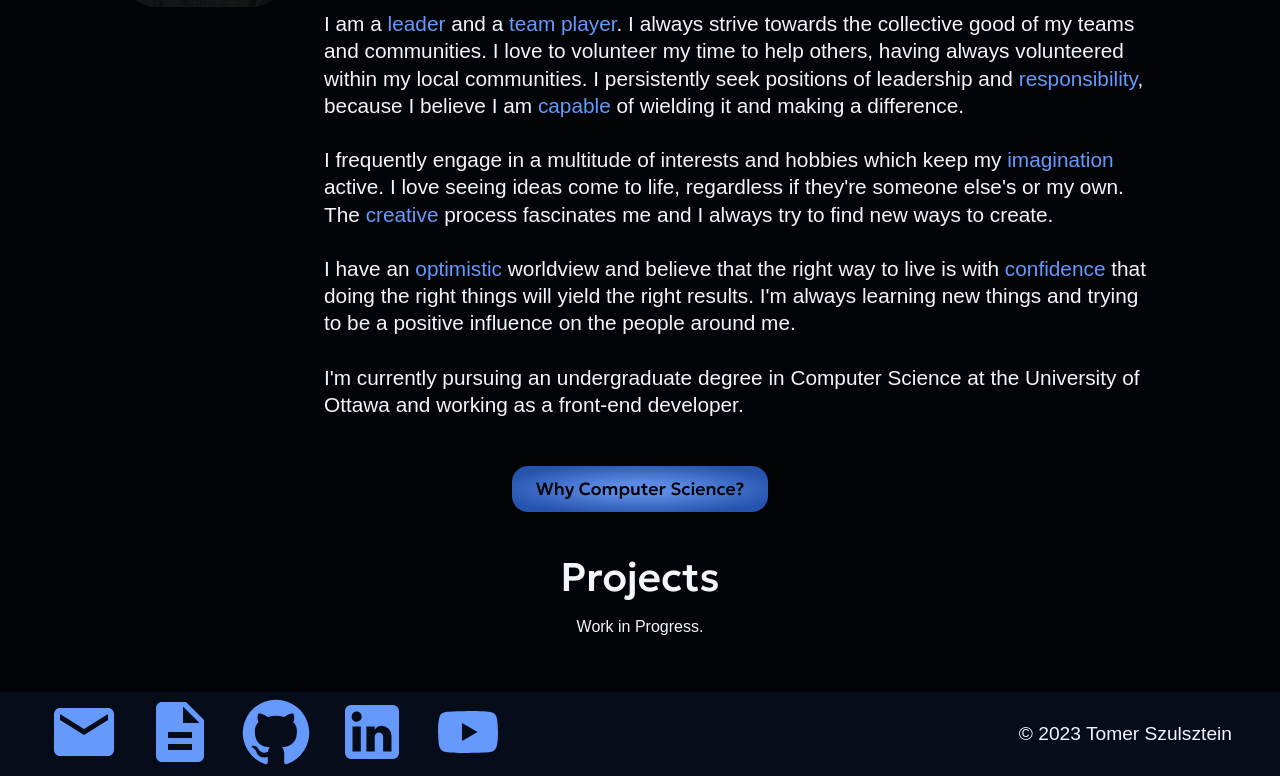
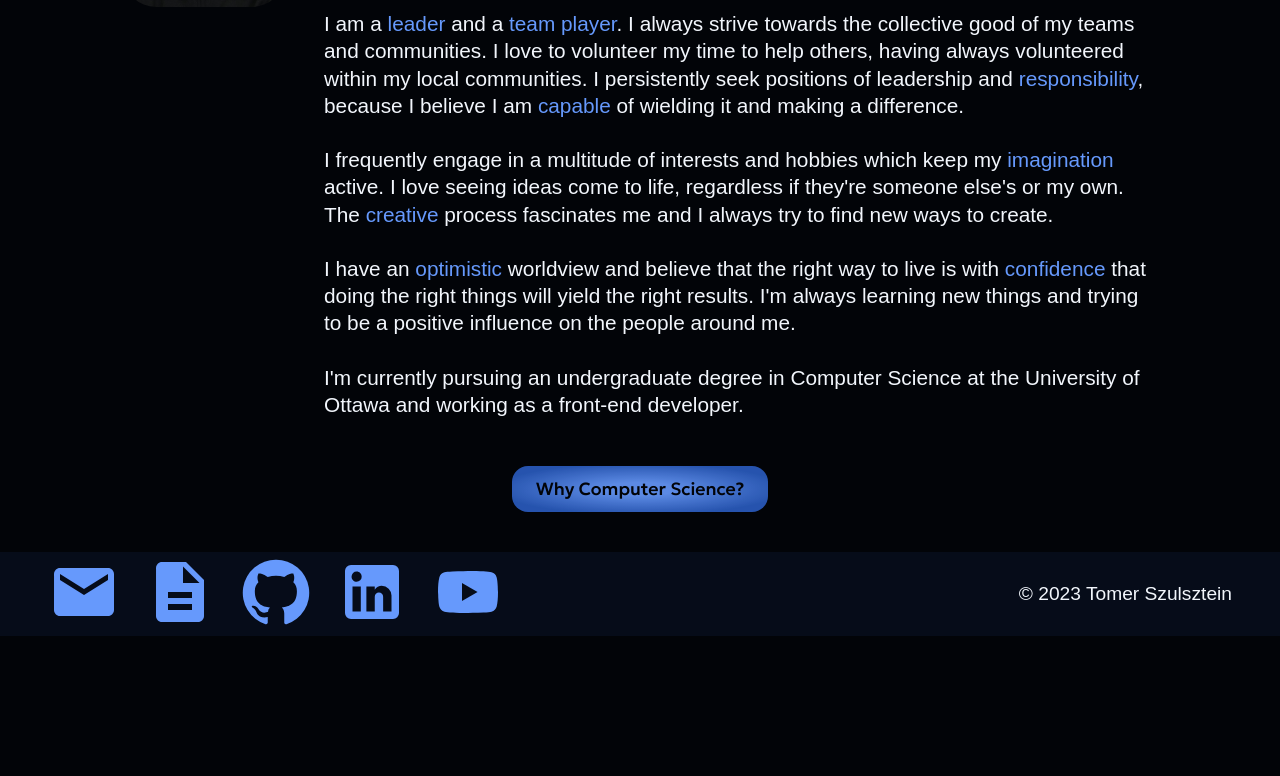
Before and after one commit to tomersz12/tomer-portfolio, a React (Vite) app: page / in a window 1280 px wide. Shown: the part 963-1739 px from the top of the page. After the commit the page ends 1599 px from the top, so only its background shows below. Built offline with nearby package versions, Linux system fonts and the light colour scheme; a web font is replaced by a local one.

Commit message:
Update Home.tsx

```diff
--- a/src/pages/Home.tsx
+++ b/src/pages/Home.tsx
@@ -1,7 +1,7 @@
 import About from '../components/About';
 import Footer from '../components/Footer';
 import Hero from '../components/Hero';
-import Projects from '../components/Projects';
+// import Projects from '../components/Projects';
 
 const Home = () => {
 
@@ -9,7 +9,7 @@ const Home = () => {
         <>
             <Hero/>
             <About/>
-            <Projects/>
+            {/* <Projects/> */}
             <Footer/>
         </>
     );
```
